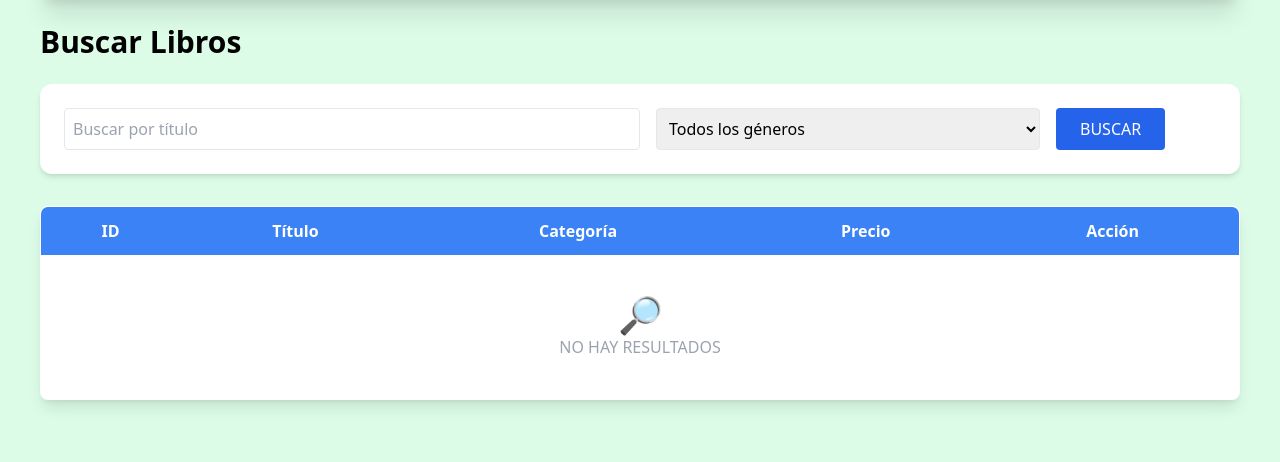
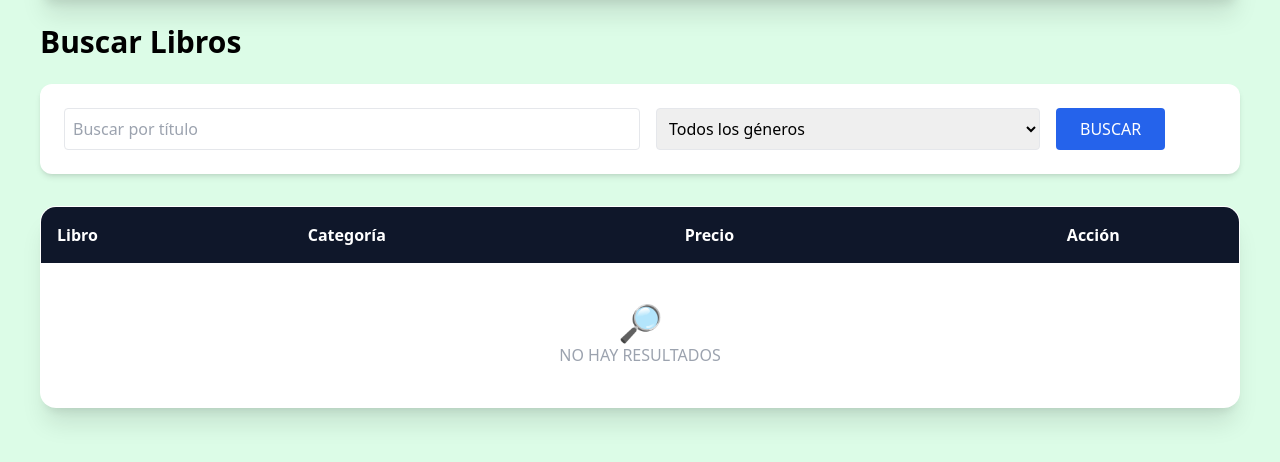
Before and after one commit to ericklamorita/Proyecto-Semana-14, a PHP site: page /Buscador.php in a window 1280 px wide. Shown: the part 102-564 px from the top of the page. Run offline with PHP 8.4, Linux system fonts and the light colour scheme; the visitor is signed in with stand-in values (Sample User, id 1); data comes from the database, SQL or seed files in the repository; data that the repository does not hold is empty; some libraries are stand-ins or nearby versions.

Commit message:
Buscador.php
cambios de apariencia del buscador

```diff
--- a/Buscador.php
+++ b/Buscador.php
@@ -94,34 +94,61 @@ $libros = $stmt->fetchAll(PDO::FETCH_ASSOC);
             <button type="submit" class="bg-blue-600 text-white px-6 rounded">BUSCAR</button>
         </form>
 
-        <table class="w-full border border-gray-400 bg-white shadow-lg rounded-lg overflow-hidden">
-            <thead class="bg-blue-500 text-white">
+<table class="w-full bg-white shadow-xl rounded-2xl overflow-hidden border border-slate-200">
+
+    <thead class="bg-slate-900 text-white">
         <tr>
-                    <th class="p-3">ID</th>
-                    <th class="p-3">Título</th>
-                    <th class="p-3">Categoría</th>
-                    <th class="p-3">Precio</th>
-                    <th class="p-3">Acción</th> </tr>
+            <th class="p-4 text-left">Libro</th>
+            <th class="p-4 text-left">Categoría</th>
+            <th class="p-4 text-left">Precio</th>
+            <th class="p-4 text-center">Acción</th>
+        </tr>
     </thead>
+
     <tbody>
         <?php if (count($libros) > 0): ?>
             <?php foreach ($libros as $libro): ?>
-                        <tr class="text-center border-b hover:bg-gray-50 transition">
-                            <td class="p-3"><?php echo $libro['id']; ?></td>
-                            <td class="p-3 font-semibold"><?php echo $libro['titulo']; ?></td>
-                            <td class="p-3"><?php echo $libro['categoria']; ?></td>
-                            <td class="p-3 text-blue-600 font-bold">$<?php echo number_format($libro['precio'], 2); ?></td>
-                            <td class="p-3">
+                <tr class="border-b hover:bg-slate-50 transition duration-200">
+
+                    <!-- LIBRO -->
+                    <td class="p-4">
+                        <p class="font-bold text-slate-800">
+                            <?php echo $libro['titulo']; ?>
+                        </p>
+                        <p class="text-sm text-slate-500 line-clamp-1">
+                            <?php echo $libro['descripcion']; ?>
+                        </p>
+                    </td>
+
+                    <!-- CATEGORÍA -->
+                    <td class="p-4">
+                        <span class="bg-cyan-100 text-cyan-700 px-3 py-1 rounded-full text-xs font-semibold">
+                            <?php echo $libro['categoria']; ?>
+                        </span>
+                    </td>
+
+                    <!-- PRECIO -->
+                    <td class="p-4">
+                        <span class="text-lg font-black text-slate-900">
+                            $<?php echo number_format($libro['precio'], 2); ?>
+                        </span>
+                    </td>
+
+                    <!-- ACCIÓN -->
+                    <td class="p-4 text-center">
                         <a href="detalles.php?id=<?php echo $libro['id']; ?>"
-                                   class="bg-cyan-500 hover:bg-cyan-600 text-white text-xs font-bold py-1.5 px-4 rounded-full transition shadow-sm uppercase tracking-wider">
+                           class="bg-slate-900 text-white px-5 py-2 rounded-xl text-sm font-bold hover:bg-cyan-600 transition shadow">
                             Ver Detalles
                         </a>
                     </td>
+
                 </tr>
             <?php endforeach; ?>
         <?php else: ?>
             <tr>
-                        <td colspan="5" class="text-center p-10 text-gray-400"> <span class="text-4xl">🔎</span><br>NO HAY RESULTADOS
+                <td colspan="4" class="text-center p-10 text-gray-400">
+                    <span class="text-4xl">🔎</span><br>
+                    NO HAY RESULTADOS
                 </td>
             </tr>
         <?php endif; ?>
```
Lines whose indentation alone changed are shown as unchanged.
